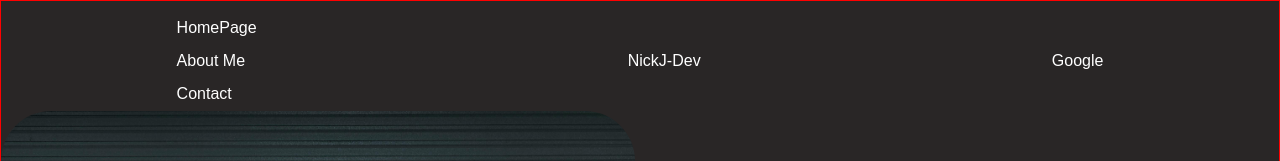
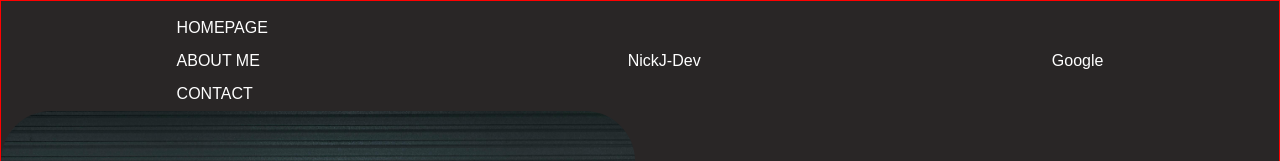
Before and after one commit to NickJ-Dev/HTML-CSS, a plain HTML site: page index.html in a window 1280 px wide. Shown: the top 161 px of the page. Drawn offline with Linux system fonts and the light colour scheme.

Commit message:
Second Commit

```diff
--- a/index.html
+++ b/index.html
@@ -10,9 +10,11 @@
     <div class="full-page">
         <div class="navbar">
             <div class="links">
-                <li class="homepage"><span>HomePage</span></li>
-                <li class="aboutme"><span>About Me</span></li>
-                <li class="contact"><span>Contact</span></li>
+                <ul>
+                    <li class="homepage"><a href=""><span>HomePage</span></a></li>
+                    <li class="aboutme"><a href=""><span>About Me</span></a></li>
+                    <li class="contact"><a href=""><span>Contact</span></a></li>
+                </ul>
             </div>
             <div class="title">NickJ-Dev</div>
             <div class="button">Google</div>
--- a/styles.css
+++ b/styles.css
@@ -5,6 +5,7 @@
   font-family: Arial, Helvetica, sans-serif;
   list-style-type: none;
   text-decoration: none;
+  color: white;
 }
 
 body {
@@ -18,20 +19,80 @@ body {
   border: 1px solid red;
 }
 
+.navbar {
+  display: flex;
+  justify-content: space-around;
+  padding-top: 10px;
+  align-items: center;
+}
+
 .links {
   width: 100px;
-  height: 100px;
+  min-height: 100px;
   display: flex;
   flex-direction: column;
   align-items: flex-start;
   justify-content: space-around;
 }
 
-.navbar {
+.links ul {
+  padding: 0;
+  margin: 0;
+  list-style-type: none;
+  height: 100%;
   display: flex;
+  flex-grow: 1;
+  flex-direction: column;
   justify-content: space-around;
-  padding-top: 10px;
+  align-items: flex-start;
 }
+
+.links li {
+  position: relative;
+  text-transform: uppercase;
+  z-index: 1;
+}
+
+.links a {
+  color: white;
+  text-decoration: none;
+  position: relative;
+  z-index: 2;
+  transition: color 0.3s ease;
+  pointer-events: auto;
+}
+
+.links a span {
+  color: inherit;
+  transition: color 0.3s ease-in-out;
+}
+
+.links a:hover {
+  color: black;
+}
+
+.homepage::before,
+.aboutme::before,
+.contact::before {
+  content: "";
+  width: 100%;
+  height: 100%;
+  position: absolute;
+  bottom: 0;
+  left: 0;
+  background-color: white;
+  transform: scale(0);
+  transform-origin: left;
+  transition: all 0.5s ease-in-out;
+  z-index: 0;
+  pointer-events: none;
+}
+.homepage:hover::before,
+.aboutme:hover::before,
+.contact:hover::before {
+  transform: scale(1);
+}
+
 .navbar .title,
 .navbar .button {
   display: flex;
```
